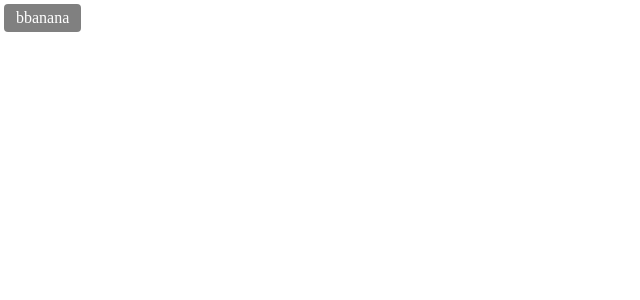
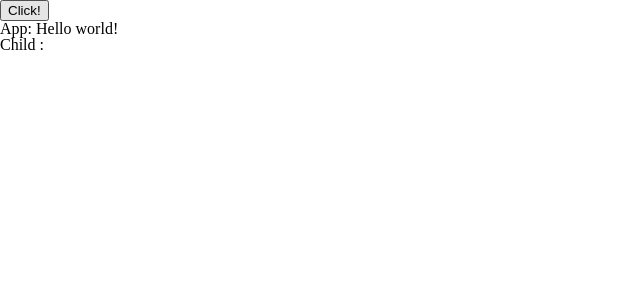
Before and after one commit to Amylo-jh/vue3-practice, a Vue app: page / in a window 1280 px wide. Shown: the top 300 px of the page, without its empty margins (0-640 px from the left). Built offline with nearby package versions, Linux system fonts and the light colour scheme.

Commit message:
Part 8 - Ch 2 - 19. 컴포넌트 - Provide, inject

```diff
--- a/src/App.vue
+++ b/src/App.vue
@@ -1,15 +1,28 @@
 <template>
-  <MyBtn>
-    <template v-slot:text>banana</template>
-    <template v-slot:icon>b</template>
-  </MyBtn>
+  <button @click="message= 'Good?'">
+    Click!
+  </button>
+  <h1>App: {{ message }}</h1>
+  <Parent />
 </template>
 
 <script>
-import MyBtn from '~/components/MyBtn'
+import Parent from '~/components/Parent'
+import { computed } from 'vue'
 
 export default {
   components: {
-    MyBtn
+    Parent
+  },
+  data() {
+    return {
+      message: 'Hello world!'
+    }
+  },
+  provide() {
+    return {
+      msg: computed(() => this.message)
+    }
   }
-}</script>
+}
+</script>
--- /dev/null
+++ b/src/components/Child.vue
@@ -0,0 +1,10 @@
+<template>
+  <div>
+    Child : {{ msg.value }}
+  </div>
+</template>
+
+<script>
+export default {
+    inject: ['msg']
+}</script>
--- /dev/null
+++ b/src/components/Parent.vue
@@ -0,0 +1,13 @@
+<template>
+    <Child/>
+</template>
+
+<script>
+import Child from '~/components/Child'
+
+export default {
+    components: {
+        Child
+    }
+}
+</script>
```
